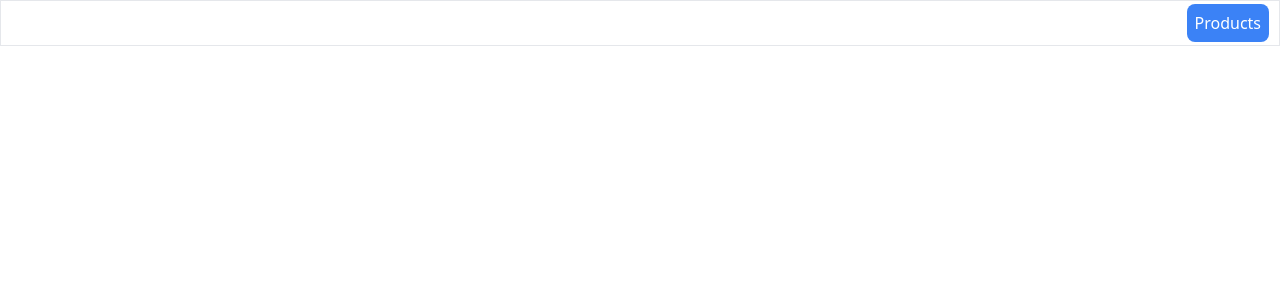
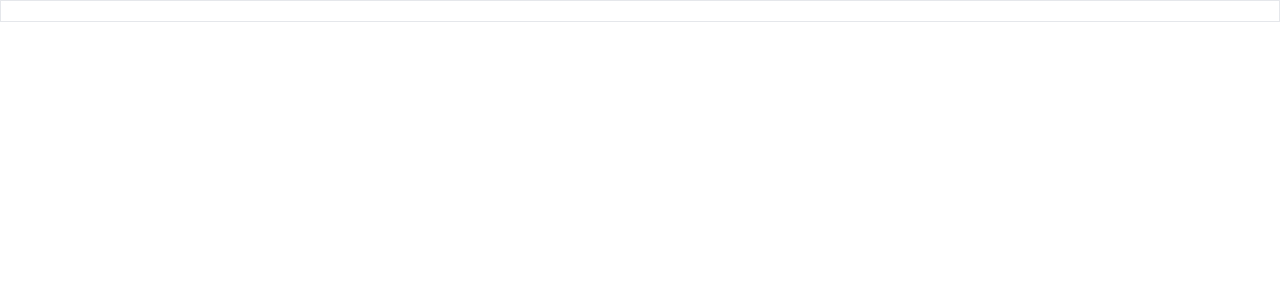
Before and after one commit to kthanesjesdapong/interview-prompt, a React (Vite) app: page / in a window 1280 px wide. Shown: the top 300 px of the page. Built offline with nearby package versions, Linux system fonts and the light colour scheme.

Commit message:
feat: add shared components and ui

```diff
--- a/src/shared/components/header/Header.tsx
+++ b/src/shared/components/header/Header.tsx
@@ -1,11 +1,11 @@
-export const Header = () => {
+import { ReactNode } from 'react';
+
+type HeaderProps = {
+  children: ReactNode;
+};
+
+export const Header = ({ children }: HeaderProps) => {
   return (
-    <nav className='absolute border w-full text-end p-[10px]'>
-      <a
-        href={'/'}
-        className='p-2 rounded-lg transition-opacity hover:opacity-85 bg-blue-500 text-white space-x-2'>
-        Products
-      </a>
-    </nav>
+    <nav className='absolute border w-full text-end p-[10px]'>{children}</nav>
   );
 };
--- /dev/null
+++ b/src/shared/components/sidebar/Sidebar.tsx
@@ -0,0 +1,9 @@
+import { ReactNode } from 'react';
+
+type SidebarProps = {
+  children: ReactNode;
+};
+
+export const Sidebar = ({ children }: SidebarProps) => {
+  return <nav>{children}</nav>;
+};
--- /dev/null
+++ b/src/shared/components/sidebar/index.ts
@@ -0,0 +1 @@
+export * from './Sidebar';
--- /dev/null
+++ b/src/shared/ui/anchor-tag/ATag.tsx
@@ -0,0 +1,12 @@
+import { HTMLProps } from 'react';
+type ATagProps = HTMLProps<HTMLAnchorElement>;
+
+export const ATag = (props: ATagProps) => {
+  return (
+    <a
+      {...props}
+      className='p-2 rounded-lg transition-opacity hover:opacity-85 bg-blue-500 text-white space-x-2'>
+      {props.children}
+    </a>
+  );
+};
--- /dev/null
+++ b/src/shared/ui/anchor-tag/index.ts
@@ -0,0 +1 @@
+export * from './ATag';
```
